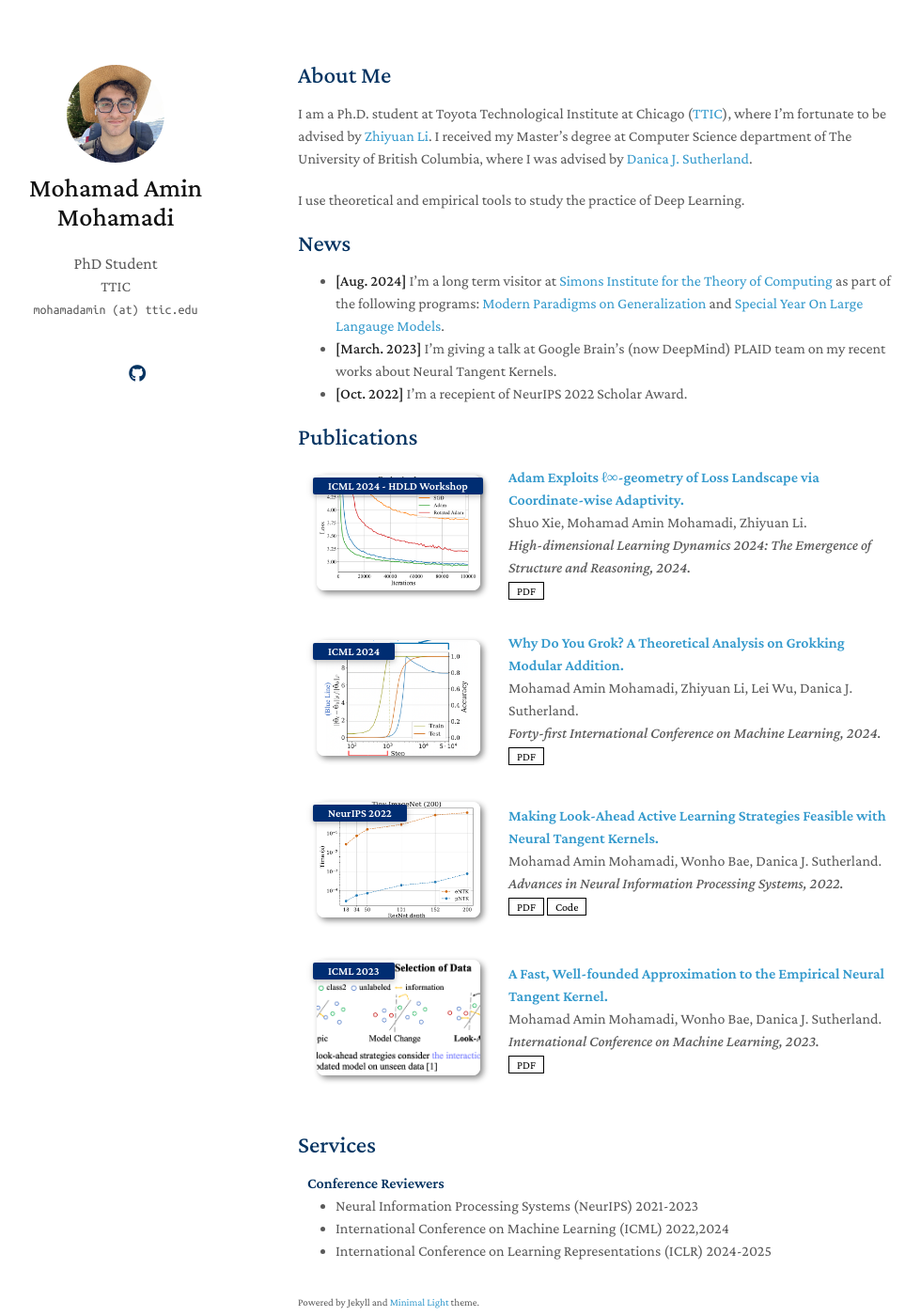
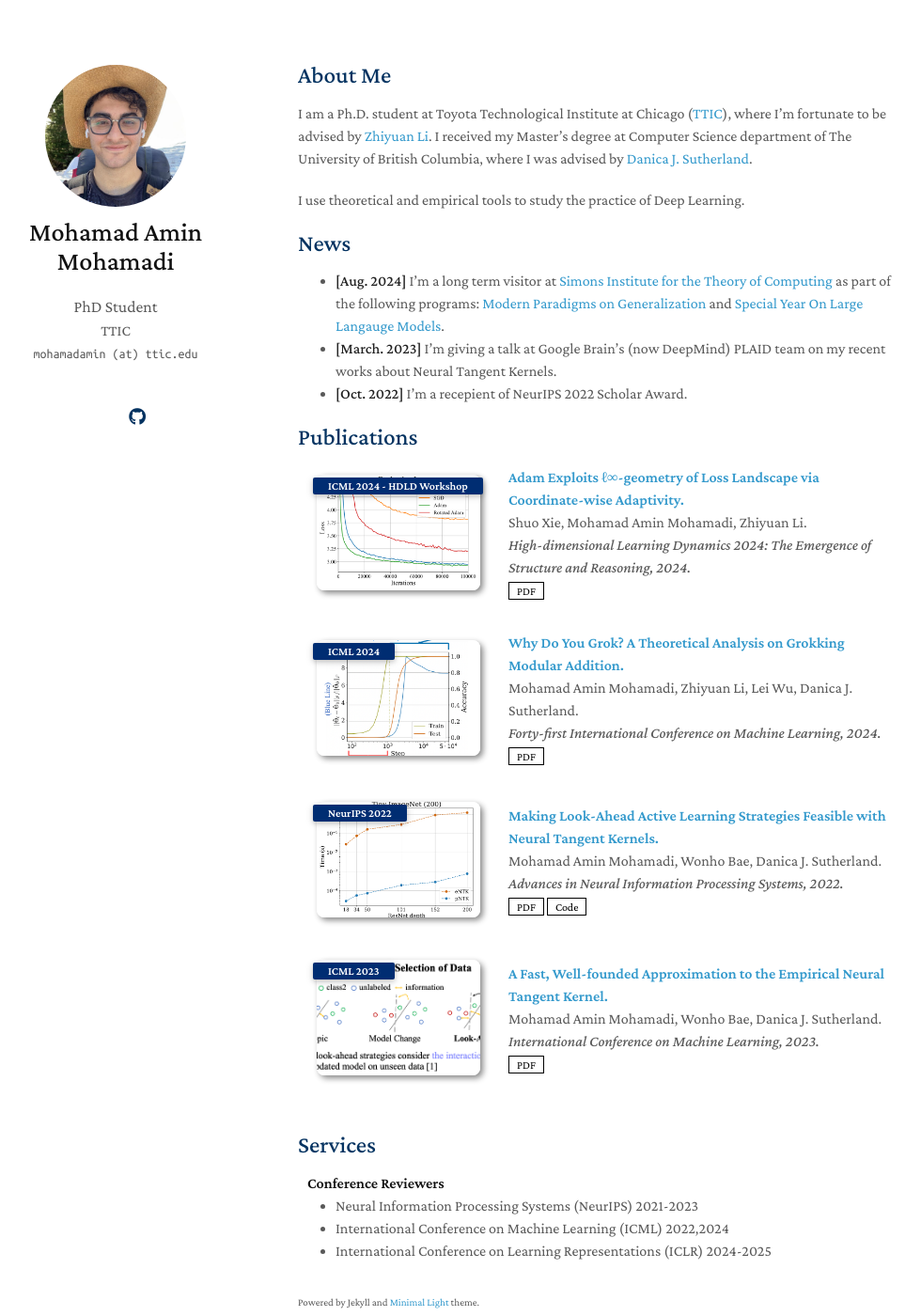
Before and after one commit to mohamad-amin/mohamad-amin.github.io, a Jekyll site: the page built from index.md, in a window 1280 px wide and 1400 px high. Shown: the whole window at 94% size, without its empty margins (153-1133 px from the left). Built offline with Jekyll 4.4.1, drawn with Linux system fonts in a browser that asks for light colours; a style sheet for code colours, icons or effects is not loaded; our own code applies the rules of GitHub Pages for plain Markdown files.

Commit message:
Update minimal-light-no-dark-mode.scss

```diff
--- a/_sass/minimal-light-no-dark-mode.scss
+++ b/_sass/minimal-light-no-dark-mode.scss
@@ -169,7 +169,7 @@
 
       .image.avatar img {
         border-radius: 100%;
-        width: 45%;
+        width: 65%;
         padding: 5px;
         // border: 1px solid #ddd;
         // padding: 3px;
@@ -183,7 +183,7 @@
 
 h3, h4, h5, h6 {
   font-weight: 600;
-  color:#043361;
+  color:#111111;
   margin:0 0 20px;
 }
 
```
